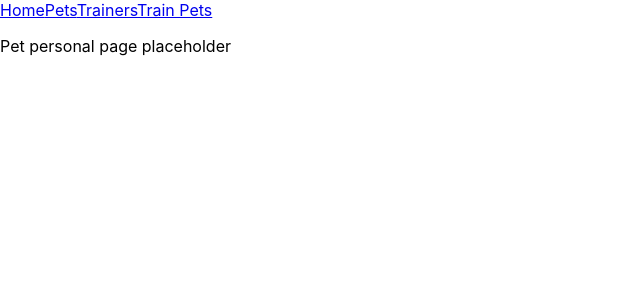
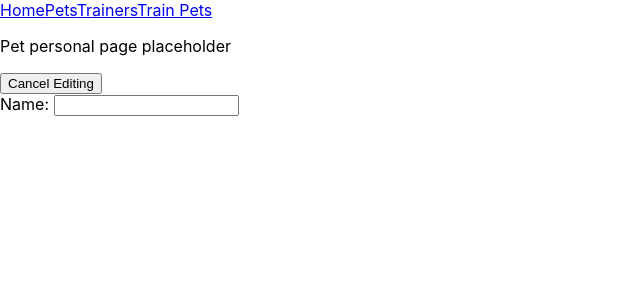
Before and after one commit to Lavinia225/pet-trainer-client, a React (Create React App) app: page /pets/1/edit in a window 1280 px wide. Shown: the top 300 px of the page, without its empty margins (0-640 px from the left). Built offline with nearby package versions, Linux system fonts and the light colour scheme; no server answers.

Commit message:
Filled out default state in a way react likes better.

```diff
--- a/src/components/PetUpdateForm.js
+++ b/src/components/PetUpdateForm.js
@@ -2,16 +2,38 @@ import {useState, useEffect} from 'react'
 import { useParams } from "react-router-dom"
 
 function PetUpdateForm({handleUpdate, trainers}){
-    const [formdata, setFormdata] = useState({}) //name, trainer, species, breed, age, gender, personality, working on
+    const [formData, setFormData] = useState({
+        name: "",
+        trainer: "",
+        species: "",
+        breed: "",
+        age: 0,
+        gender: "",
+        personality: "",
+        workingOn: ""
+    })
     const params = useParams()
 
     useEffect(()=>{
         fetch(`http://localhost:9292/pets/${params.id}`)
         .then(res => res.json())
-        .then(data => console.log(data))
+        .then(pet => setFormData(pet))
     },[])
-    return(<>
 
+    function handleChange(e){
+        setFormData({
+            ...formData,
+            [e.target.name]: e.target.value
+        })
+    }
+
+    return(
+    <>
+        <button>Cancel Editing</button>{/*Currently does nothing */}
+        <form>
+        <label htmlFor="name">Name: </label>
+        <input type="text" name='name' value={formData.name} onChange={handleChange}></input>
+        </form>
     </>)
 }
 
```
